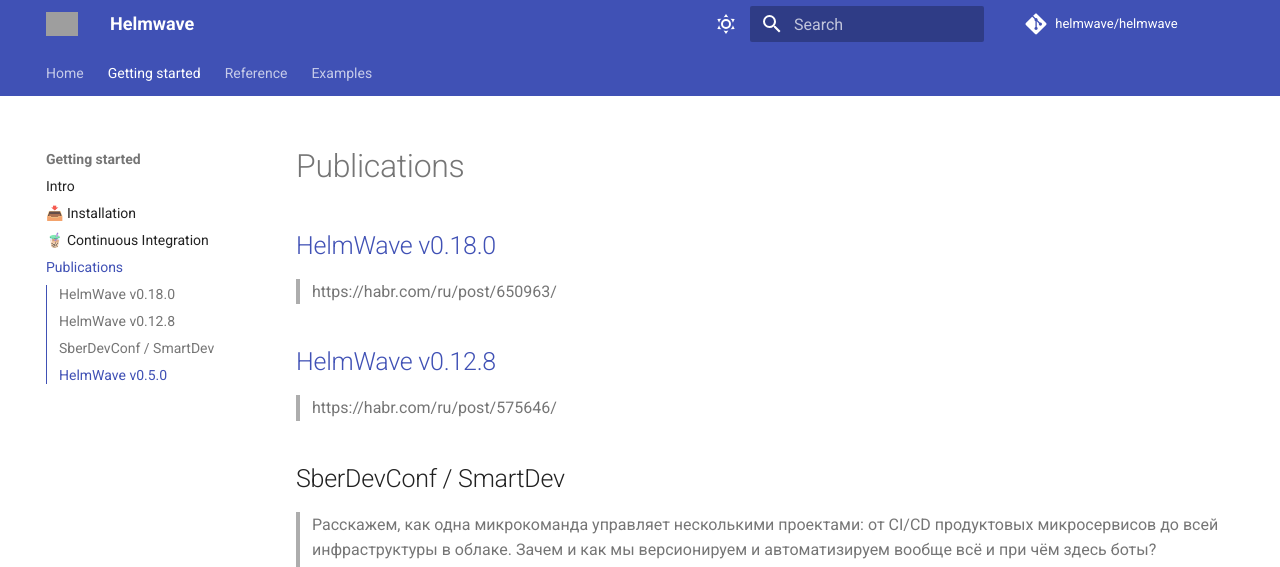
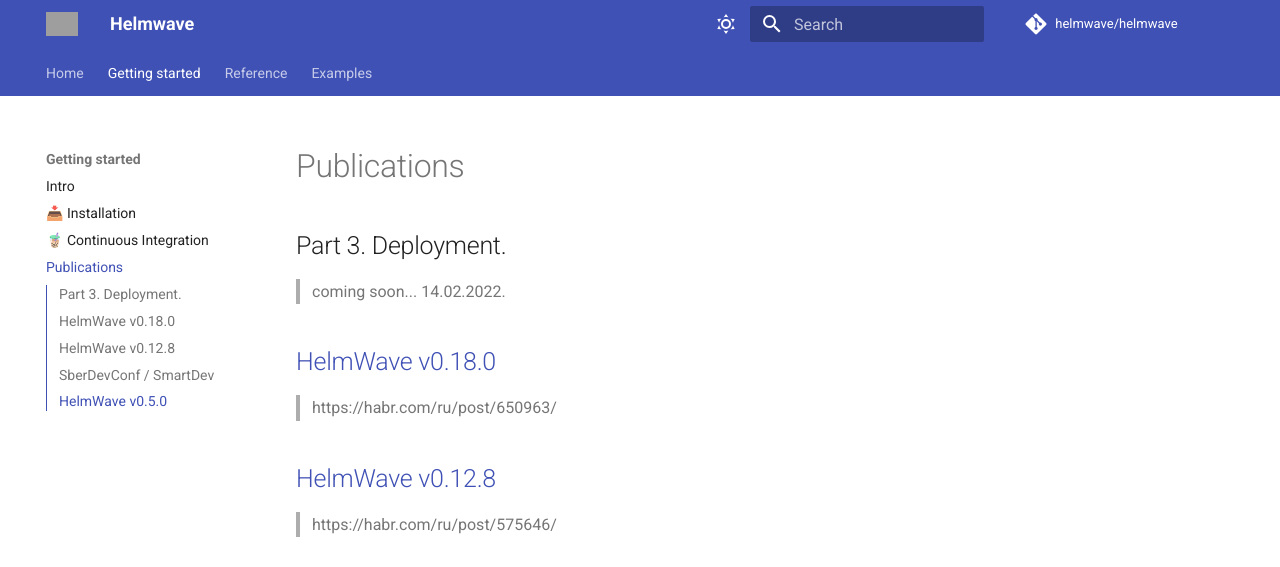
Before and after one commit to helmwave/docs, an MkDocs documentation site: the page built from docs/pub.md, in a window 1280 px wide and 1249 px high. Shown: the top 567 px of the window. Built offline with MkDocs 1.6.1 and Material for MkDocs 9.7.7, drawn with Linux system fonts in a browser that asks for light colours; comment, search, counter and statistics services are not loaded; the version menu is left out; grey boxes are pictures that could not be loaded.

Commit message:
coming soon

```diff
--- a/docs/pub.md
+++ b/docs/pub.md
@@ -1,5 +1,8 @@
 # Publications
 
+## Part 3. Deployment.
+
+> coming soon... 14.02.2022.
 
 ## [HelmWave v0.18.0](https://habr.com/ru/post/650963/)
 
```
